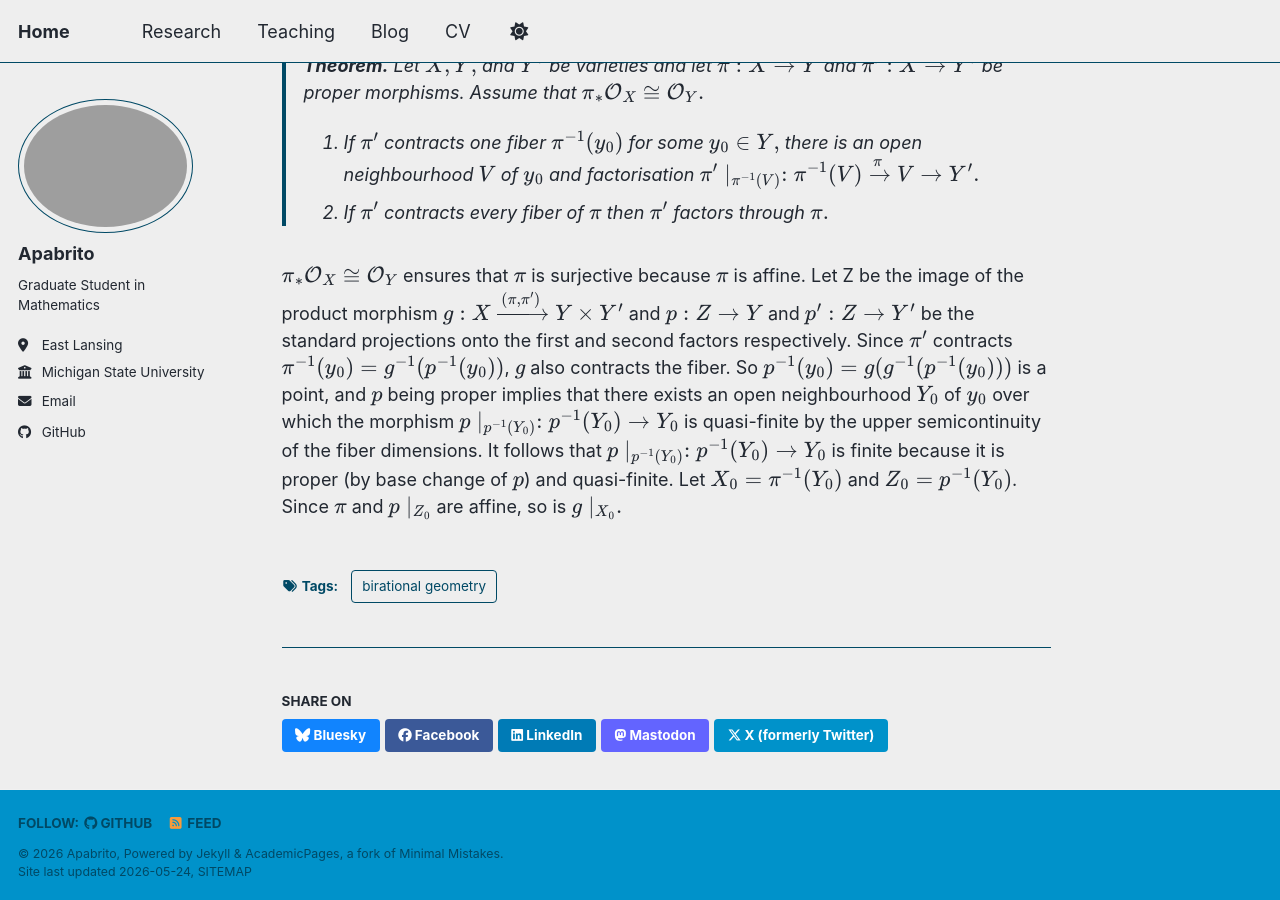
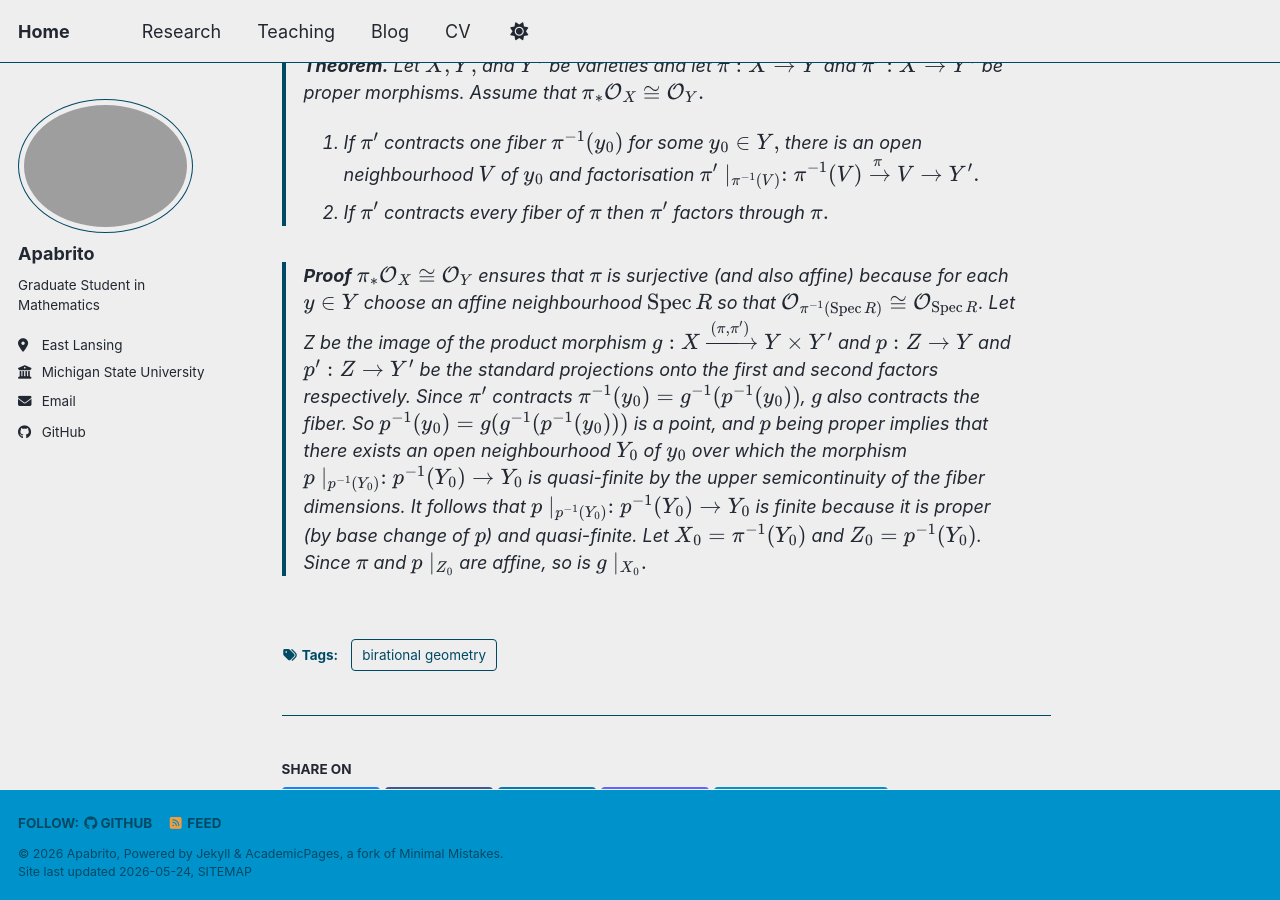
Before and after one commit to apabrito1/apabrito1.github.io, a Jekyll site: the page built from _posts/2012-08-14-blog-post-1.md, in a window 1280 px wide and 900 px high, scrolled down 935 px. Built offline with Jekyll 4.4.1, drawn with Linux system fonts in a browser that asks for light colours; a script bundle is joined from its source files by our own code; library files that are not in the unit come from our copies.

Commit message:
Update 2012-08-14-blog-post-1.md

```diff
--- a/_posts/2012-08-14-blog-post-1.md
+++ b/_posts/2012-08-14-blog-post-1.md
@@ -28,4 +28,5 @@ Now let us prove the following **rigidity lemma** which is crucial in most of th
 > 1. If $\pi'$ contracts one fiber $\pi^{-1}(y_0)$ for some $y_0\in Y,$ there is an open neighbourhood $V$ of $y_0$ and factorisation  $ \pi'\mid_{\pi^{-1}(V)}: \pi^{-1}(V) \xrightarrow{\pi} V\to Y'.$
 > 2. If $\pi'$ contracts every fiber of $\pi$ then $\pi'$ factors through $\pi.$
 
-$\pi_ *\O_X\cong \O_Y$ ensures that $\pi$ is surjective because $\pi$ is affine. Let Z be the image of the product morphism $g: X\xrightarrow{(\pi,\pi')} Y\times Y'$ and $p:Z\to Y$ and $p':Z\to Y'$ be the standard projections onto the first and second factors respectively. Since $\pi'$ contracts $\pi^{-1}(y_0)=g^{-1}(p^{-1}(y_0))$, $g$ also contracts the fiber. So $p^{-1}(y_0)=g(g^{-1}(p^{-1}(y_0)))$ is a point, and $p$ being proper implies that there exists an open neighbourhood $Y_0$ of $y_0$ over which the morphism $p\mid_{p^{-1}(Y_0)}:p^{-1}(Y_0)\to Y_0$ is quasi-finite by the upper semicontinuity of the fiber dimensions. It follows that $p\mid_{p^{-1}(Y_0)}:p^{-1}(Y_0)\to Y_0$ is finite because it is proper (by base change of $p$) and quasi-finite. Let $X_0=\pi^{-1}(Y_0)$ and $Z_0=p^{-1}(Y_0)$. Since $\pi$ and $p\mid_{Z_0}$ are affine, so is $g\mid_{X_0}.$
+> **Proof**
+> $\pi_ *\O_X\cong \O_Y$ ensures that $\pi$ is surjective (and also affine) because for each $y\in Y$ choose an affine neighbourhood $\Spec R$ so that $\O_{\pi^{-1}(\Spec R)}\cong \O_{\Spec R}$. Let Z be the image of the product morphism $g: X\xrightarrow{(\pi,\pi')} Y\times Y'$ and $p:Z\to Y$ and $p':Z\to Y'$ be the standard projections onto the first and second factors respectively. Since $\pi'$ contracts $\pi^{-1}(y_0)=g^{-1}(p^{-1}(y_0))$, $g$ also contracts the fiber. So $p^{-1}(y_0)=g(g^{-1}(p^{-1}(y_0)))$ is a point, and $p$ being proper implies that there exists an open neighbourhood $Y_0$ of $y_0$ over which the morphism $p\mid_{p^{-1}(Y_0)}:p^{-1}(Y_0)\to Y_0$ is quasi-finite by the upper semicontinuity of the fiber dimensions. It follows that $p\mid_{p^{-1}(Y_0)}:p^{-1}(Y_0)\to Y_0$ is finite because it is proper (by base change of $p$) and quasi-finite. Let $X_0=\pi^{-1}(Y_0)$ and $Z_0=p^{-1}(Y_0)$. Since $\pi$ and $p\mid_{Z_0}$ are affine, so is $g\mid_{X_0}.$
```
